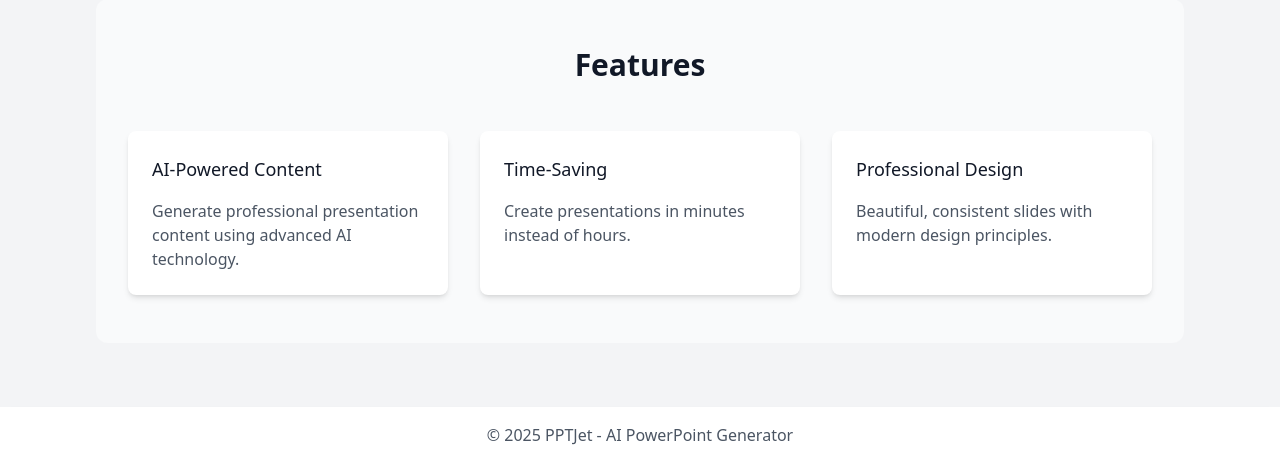
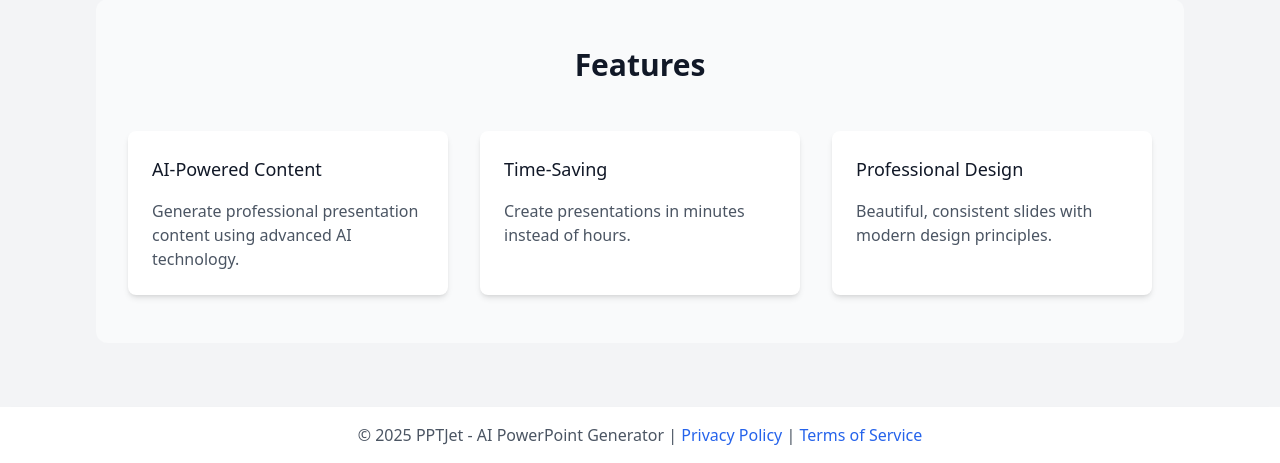
Before and after one commit to techanyday/pptjetz, a Flask app: page / in a window 1280 px wide. Shown: the part 583-1046 px from the top of the page. Run offline with Flask 3, Linux system fonts and the light colour scheme; the visitor is signed in with stand-in values (Sample User, id 1); some libraries are stand-ins or nearby versions.

Commit message:
Add Privacy Policy and Terms links in footer

```diff
--- a/app/templates/base.html
+++ b/app/templates/base.html
@@ -43,7 +43,10 @@
 
     <footer class="bg-white shadow-lg mt-8">
         <div class="container mx-auto px-4 py-4">
-            <p class="text-center text-gray-600">© 2025 PPTJet - AI PowerPoint Generator</p>
+            <p class="text-center text-gray-600">© 2025 PPTJet - AI PowerPoint Generator |
+                <a href="{{ url_for('main.privacy') }}" class="text-blue-600 hover:underline">Privacy Policy</a> |
+                <a href="{{ url_for('main.terms') }}" class="text-blue-600 hover:underline">Terms of Service</a>
+            </p>
         </div>
     </footer>
 
```
